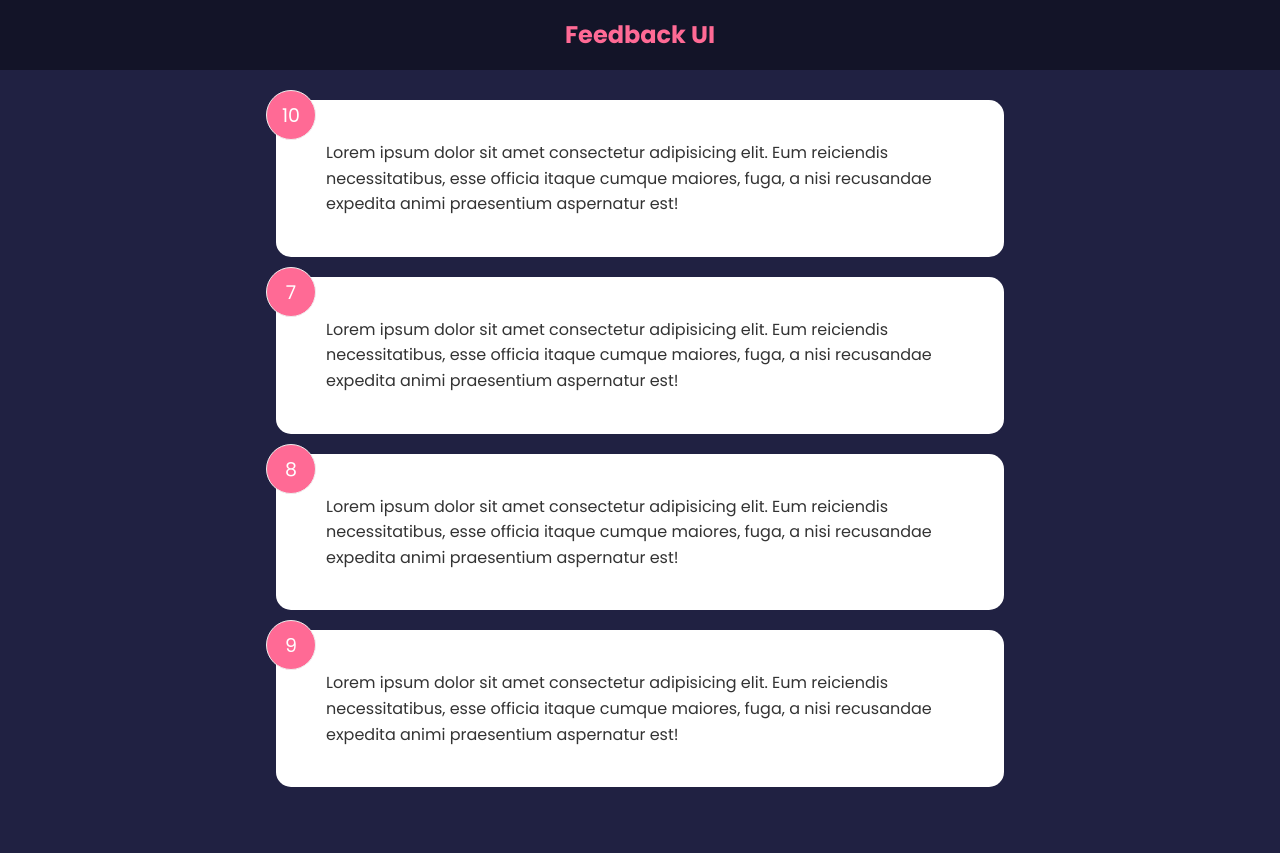
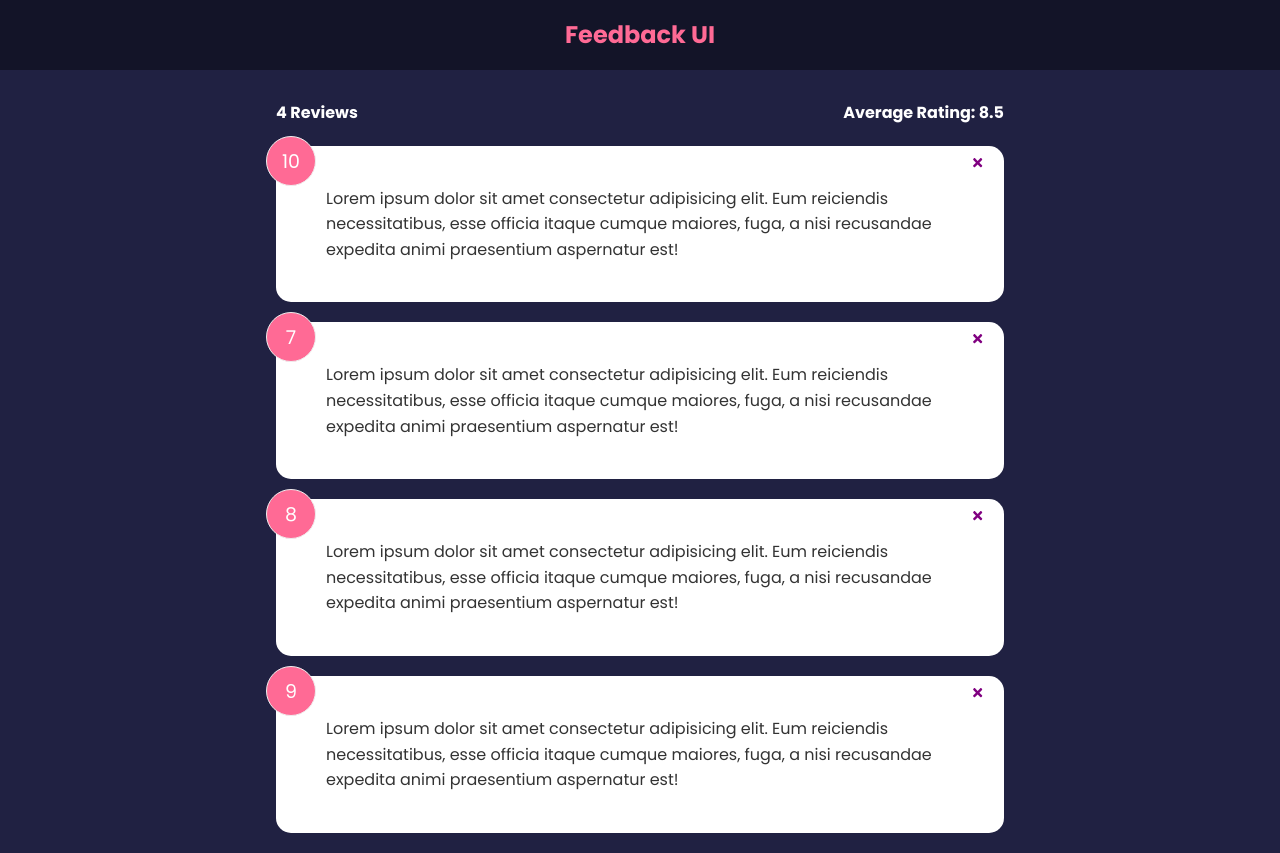
Before and after one commit to Bo-Niu28/Feedback-UI, a React (Create React App) app in the folder feedback_ui/: page / in a window 1280 px wide. Before the commit the page ends 807 px from the top, so only its background shows below. Built offline with nearby package versions, Linux system fonts and the light colour scheme.

Commit message:
deleteFeedback & feedbackStats

```diff
--- a/feedback_ui/package.json
+++ b/feedback_ui/package.json
@@ -8,6 +8,7 @@
     "@testing-library/user-event": "^13.5.0",
     "react": "^18.2.0",
     "react-dom": "^18.2.0",
+    "react-icons": "^4.4.0",
     "react-scripts": "5.0.1",
     "web-vitals": "^2.1.4"
   },
--- a/feedback_ui/src/App.js
+++ b/feedback_ui/src/App.js
@@ -2,15 +2,23 @@
 import Header from "./components/Header";
 import FeedbackList from "./components/FeedbackList";
 import FeedbackData from "./data/FeedbackData";
+import FeedbackStats from "./components/FeedbackStats";
 
 function App() {
   const [feedback, setFeedback] = useState(FeedbackData);
+
+  const deleteFeedback = (id) => {
+    if (window.confirm("Are you sure you want ot delete this feedback?")) {
+      setFeedback(feedback.filter((item) => item.id !== id));
+    }
+  };
 
   return (
     <>
       <Header />
       <div className="container">
-        <FeedbackList feedback={feedback} />
+        <FeedbackStats feedback={feedback} />
+        <FeedbackList feedback={feedback} handleDelete={deleteFeedback} />
       </div>
     </>
   );
--- a/feedback_ui/src/components/FeedbackItem.jsx
+++ b/feedback_ui/src/components/FeedbackItem.jsx
@@ -1,9 +1,13 @@
+import { FaTimes } from "react-icons/fa";
 import React from "react";
 import Card from "./shared/Card";
-function FeedbackItem({ item }) {
+function FeedbackItem({ item, handleDelete }) {
   return (
     <Card>
       <div className="num-display">{item.rating}</div>
+      <button onClick={() => handleDelete(item.id)} className="close">
+        <FaTimes color="purple" />
+      </button>
       <div className="text-display">{item.text}</div>
     </Card>
   );
--- a/feedback_ui/src/components/FeedbackList.jsx
+++ b/feedback_ui/src/components/FeedbackList.jsx
@@ -1,7 +1,7 @@
 import React from "react";
 import FeedbackItem from "./FeedbackItem";
 
-function FeedbackList({ feedback }) {
+function FeedbackList({ feedback, handleDelete }) {
   if (!feedback || feedback.length === 0) {
     return <p>No feedback yet!</p>;
   }
@@ -9,7 +9,7 @@
   return (
     <div className="feedback-list">
       {feedback.map((item) => (
-        <FeedbackItem key={item.id} item={item} />
+        <FeedbackItem key={item.id} item={item} handleDelete={handleDelete} />
       ))}
     </div>
   );
--- /dev/null
+++ b/feedback_ui/src/components/FeedbackStats.jsx
@@ -0,0 +1,23 @@
+import PropTypes from "prop-types";
+
+function FeedbackStats({ feedback }) {
+  let average =
+    feedback.reduce((acc, cur) => {
+      return acc + cur.rating;
+    }, 0) / feedback.length;
+
+  average = average.toFixed(1).replace(/[.,]0$/, "");
+
+  return (
+    <div className="feedback-stats">
+      <h4>{feedback.length} Reviews</h4>
+      <h4>Average Rating: {isNaN(average) ? 0 : average}</h4>
+    </div>
+  );
+}
+
+FeedbackStats.propTypes = {
+  feedback: PropTypes.array.isRequired,
+};
+
+export default FeedbackStats;
```
Also changed, not shown: 1 other file (tests, documents, lock files or other folders).
